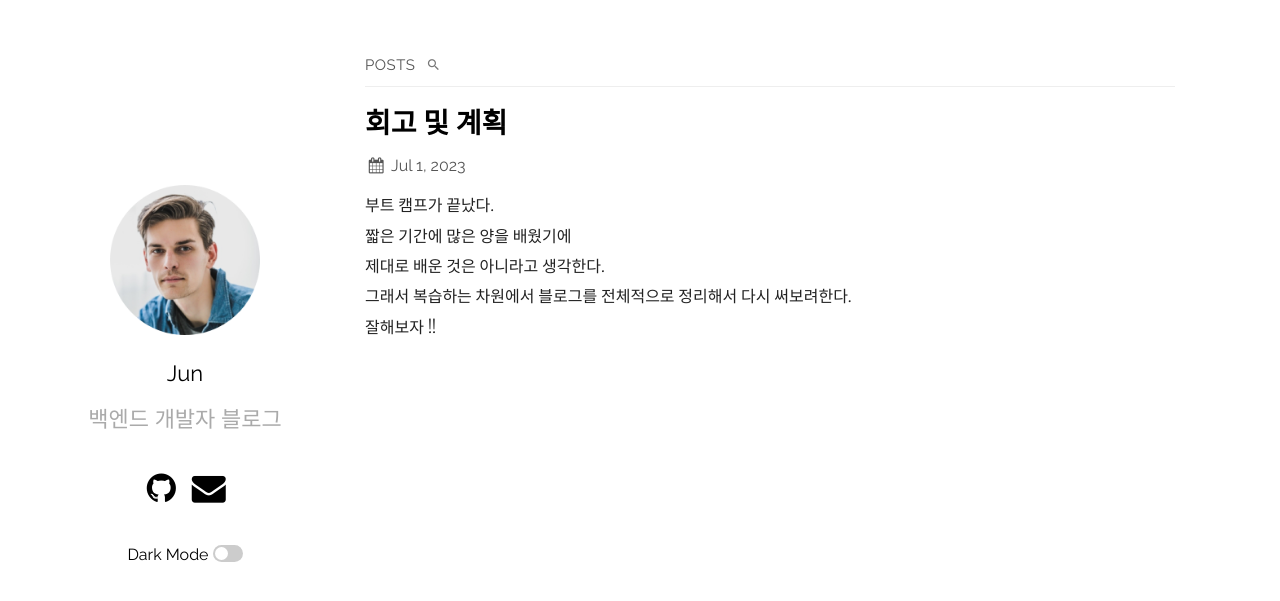
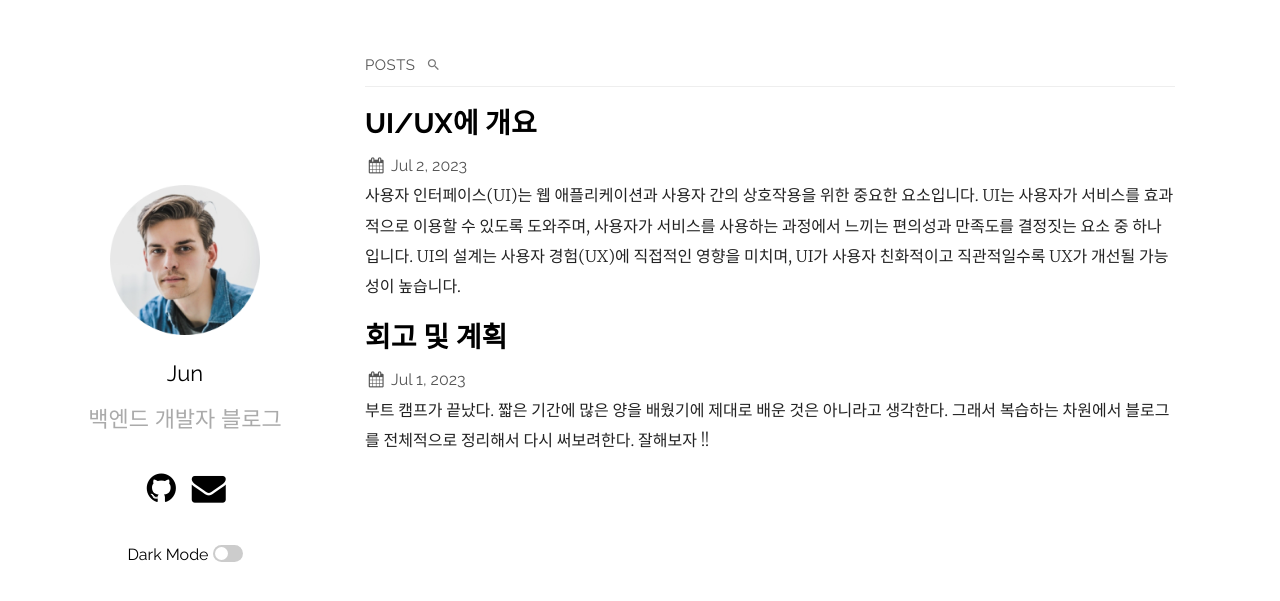
Before and after one commit to ymind14563/ymind14563.github.io, a Jekyll site: the page built from index.markdown, in a window 1280 px wide. Shown: the top 601 px of the page. Built offline with Jekyll 4.4.1, drawn with Linux system fonts in a browser that asks for light colours.

Commit message:
post blog

```diff
--- a/_layouts/home.html
+++ b/_layouts/home.html
@@ -44,7 +44,7 @@ layout: default
         </div>
         <div class="post">
           {%- if site.show_excerpts -%}
-            {{ post.excerpt }}
+            {{ post.excerpt | strip_html | truncatewords: 70 }}
           {%- endif -%}
         </div>
       </li>
--- /dev/null
+++ b/_posts/2023-07-02-blog.markdown
@@ -0,0 +1,12 @@
+---
+layout: post
+title: UI/UX에 개요
+date:   2023-07-02 22:03:36
+categories:
+---
+
+사용자 인터페이스(UI)는 웹 애플리케이션과 사용자 간의 상호작용을 위한 중요한 요소입니다. UI는 사용자가 서비스를 효과적으로 이용할 수 있도록 도와주며, 사용자가 서비스를 사용하는 과정에서 느끼는 편의성과 만족도를 결정짓는 요소 중 하나입니다. UI의 설계는 사용자 경험(UX)에 직접적인 영향을 미치며, UI가 사용자 친화적이고 직관적일수록 UX가 개선될 가능성이 높습니다.
+
+예를 들어, UI가 깔끔하고 직관적으로 구성되어 있다면, 사용자는 웹 페이지에서 필요한 정보를 쉽게 찾을 수 있고, 기능을 원활하게 활용할 수 있습니다. 반면에, 혼잡하고 복잡한 UI는 사용자의 집중력을 흐트러뜨리고, 원하는 정보를 찾는 과정에서 불편함을 느끼게 할 수 있습니다.
+
+UI와 UX는 밀접한 관련이 있으며, UI의 개선은 종합적인 사용자 경험을 향상시키는 데 중요한 역할을 합니다. 따라서, 프론트엔드 개발자는 CSS와 같은 기술을 사용하여 사용자가 편리하게 서비스를 이용할 수 있도록 UI를 설계하고 개선하는 데 주력해야 합니다. 이를 통해 웹 애플리케이션의 성능과 사용자 만족도를 높일 수 있습니다.
```
